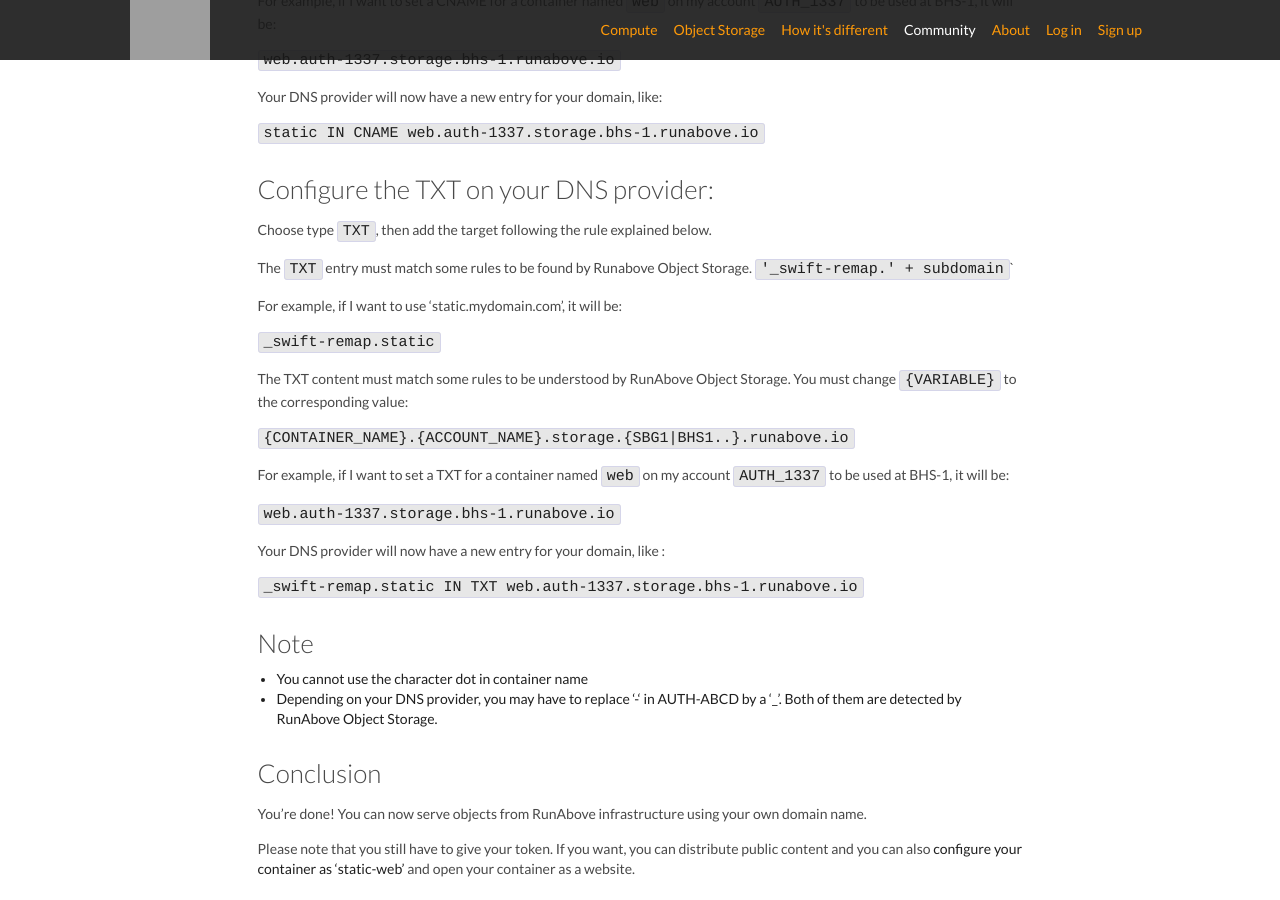
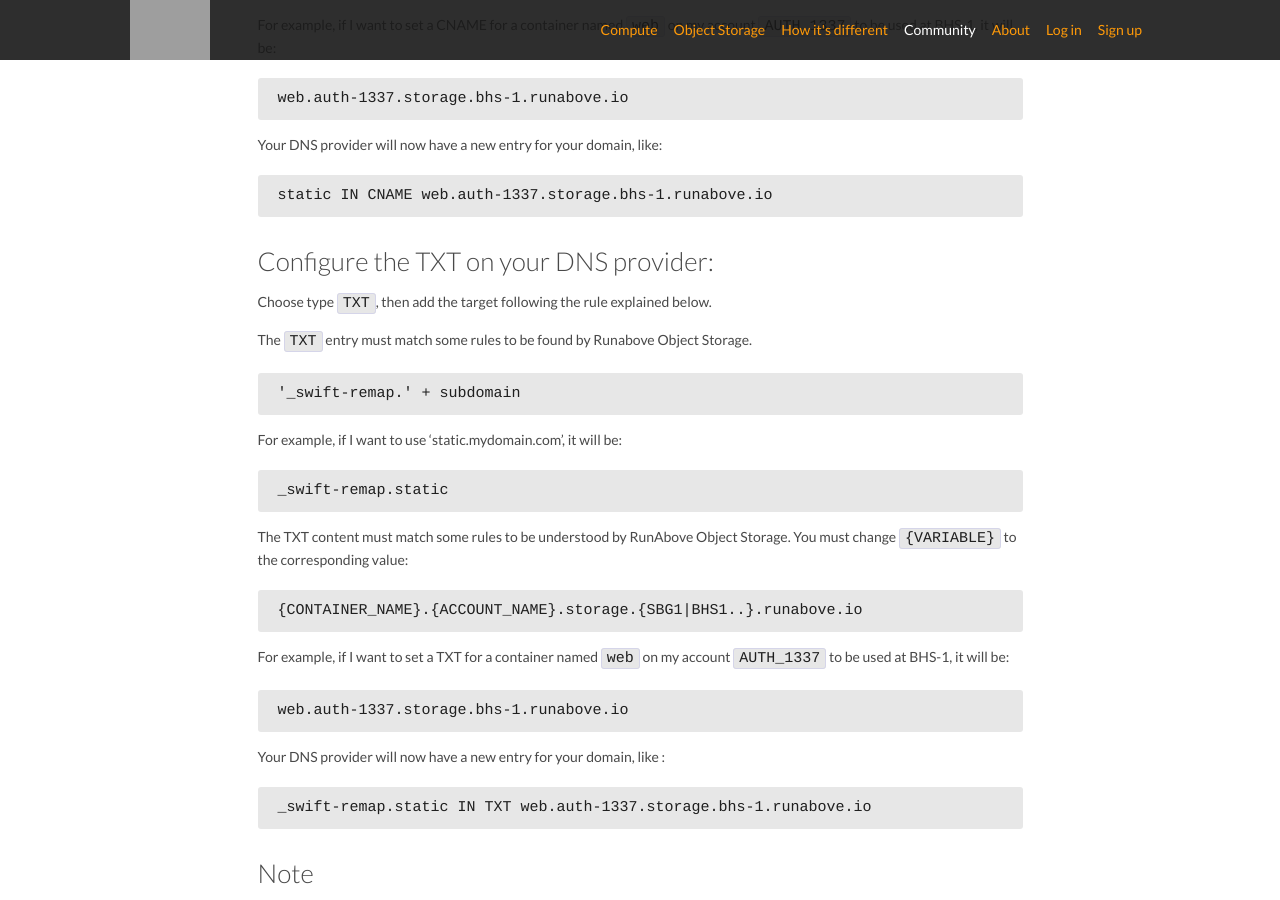
Before and after one commit to ovhlabs/knowledge-base, a Jekyll site: the page built from en/_posts/2014-12-19-how-to-put-object-storage-behind-your-domain-name.md, in a window 1280 px wide and 900 px high, scrolled down 1258 px. Built offline with Jekyll 4.4.1, drawn with Linux system fonts in a browser that asks for light colours; Markdown is read by kramdown in place of the engine named in the settings; comment, search, counter and statistics services are not loaded; grey boxes are pictures that could not be loaded.

Commit message:
Change code blocks using indent

`````diff
--- a/en/_posts/2014-12-19-how-to-put-object-storage-behind-your-domain-name.md
+++ b/en/_posts/2014-12-19-how-to-put-object-storage-behind-your-domain-name.md
@@ -43,15 +43,15 @@ Choose a subdomain (like 'static.mydomain.com', choose type 'CNAME', then add th
 
 The `CNAME` must match some rules to be understood by RunAbove Object Storage. You must change `{VARIABLE}` to the corresponding value:
 
-```{CONTAINER_NAME}.{ACCOUNT_NAME}.storage.{SBG1|BHS1..}.runabove.io```
+    {CONTAINER_NAME}.{ACCOUNT_NAME}.storage.{SBG1|BHS1..}.runabove.io
 
 For example, if I want to set a CNAME for a container named `web` on my account `AUTH_1337` to be used at BHS-1, it will be:
 
-```web.auth-1337.storage.bhs-1.runabove.io```
+    web.auth-1337.storage.bhs-1.runabove.io
 
 Your DNS provider will now have a new entry for your domain, like:
 
-```static IN CNAME web.auth-1337.storage.bhs-1.runabove.io```
+    static IN CNAME web.auth-1337.storage.bhs-1.runabove.io
 
 Configure the TXT on your DNS provider:
 ----------------------------------------------
@@ -59,23 +59,24 @@ Configure the TXT on your DNS provider:
 Choose type `TXT`, then add the target following the rule explained below.
 
 The `TXT` entry must match some rules to be found by Runabove Object Storage.
-``` '_swift-remap.' + subdomain ````
+
+    '_swift-remap.' + subdomain
 
 For example, if I want to use 'static.mydomain.com', it will be:
 
-``` _swift-remap.static ```
+    _swift-remap.static
 
 The TXT content must match some rules to be understood by RunAbove Object Storage. You must change `{VARIABLE}` to the corresponding value:
 
-```{CONTAINER_NAME}.{ACCOUNT_NAME}.storage.{SBG1|BHS1..}.runabove.io```
+    {CONTAINER_NAME}.{ACCOUNT_NAME}.storage.{SBG1|BHS1..}.runabove.io
 
 For example, if I want to set a TXT for a container named `web` on my account `AUTH_1337` to be used at BHS-1, it will be:
 
-```web.auth-1337.storage.bhs-1.runabove.io```
+    web.auth-1337.storage.bhs-1.runabove.io
 
 Your DNS provider will now have a new entry for your domain, like :
 
-```_swift-remap.static IN TXT web.auth-1337.storage.bhs-1.runabove.io```
+    _swift-remap.static IN TXT web.auth-1337.storage.bhs-1.runabove.io
 
 
 Note
`````
